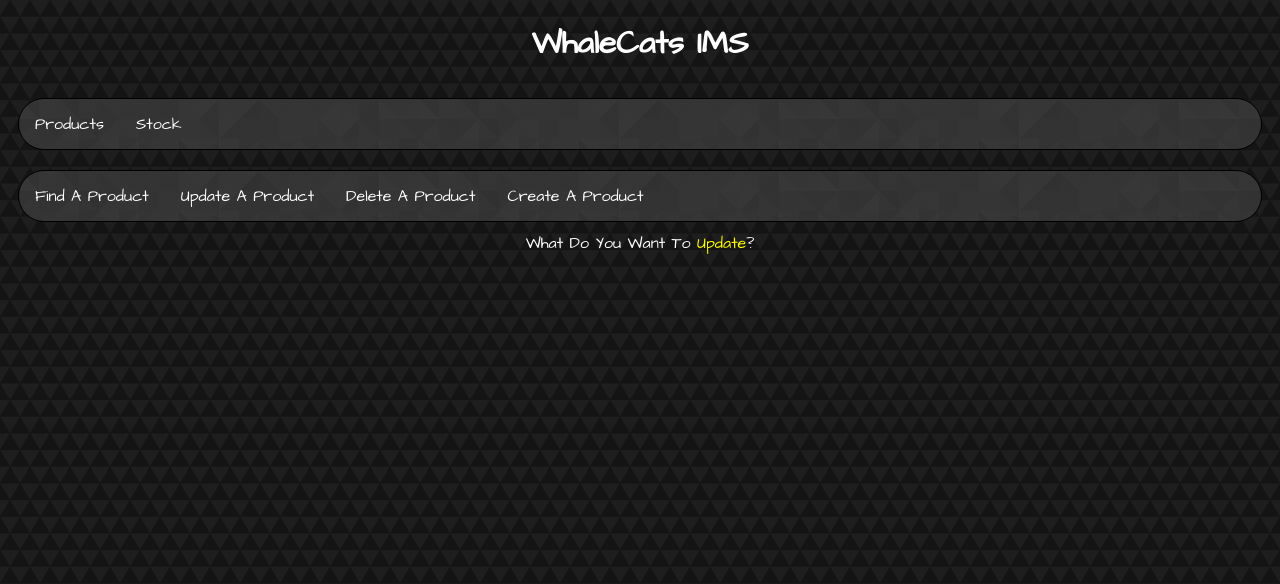
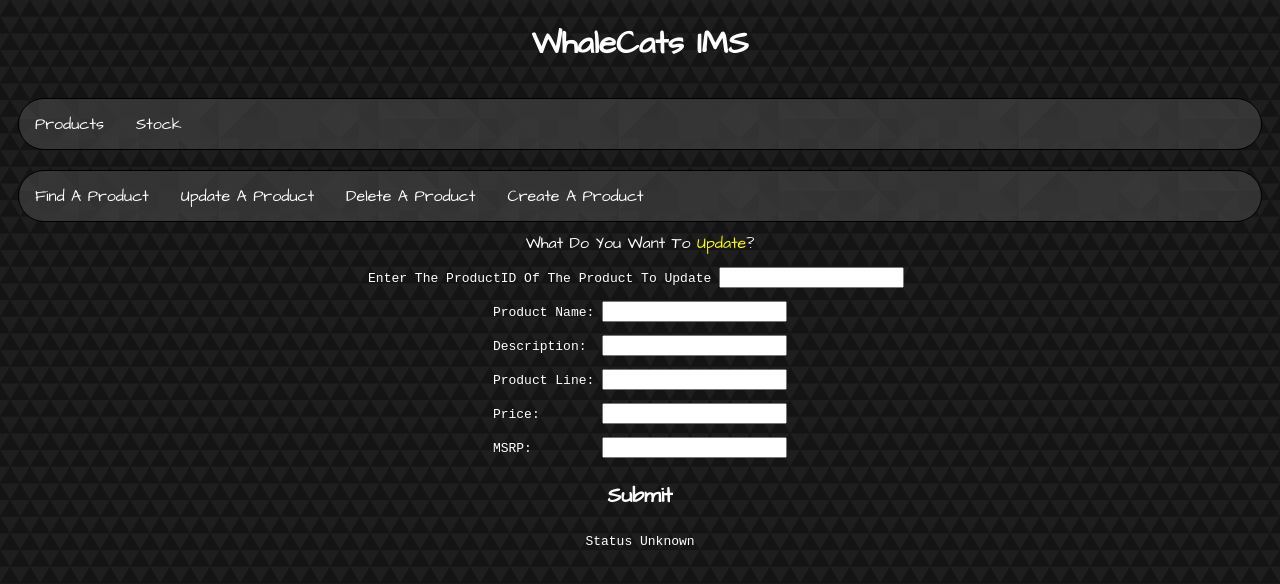
Before and after one commit to James-Ingram/IndividualReactProject, a React (Create React App) app: page /UpdateProduct in a window 1280 px wide. Shown: the top 584 px of the page. Built offline with nearby package versions, Linux system fonts and the light colour scheme.

Commit message:
Added Product Update Functionality

```diff
--- a/src/components/product/CreateProduct.js
+++ b/src/components/product/CreateProduct.js
@@ -129,6 +129,7 @@ class CreateProduct extends Component {
                         <button id="button" type="button" onClick={this.createProduct}>Submit</button>
                     </div>
                 </div>
+
             </div>
         );
     }
--- a/src/components/product/DeleteProduct.js
+++ b/src/components/product/DeleteProduct.js
@@ -8,7 +8,7 @@ class DeleteProduct extends Component {
         super(props);
         this.state = {
             input: "",
-            data: "Status Unkown"
+            data: "Status Unknown"
         }
     }
     onChange = (e) => {
--- a/src/components/product/UpdateProduct.js
+++ b/src/components/product/UpdateProduct.js
@@ -1,9 +1,126 @@
 import React, { Component } from 'react';
 import Products from '../Products';
 import '../../App.css';
+import axios from 'axios';
+import MessageDisplay from '../MessageDisplay';
 class UpdateProduct extends Component {
+    constructor(props) {
+        super(props);
+        this.state = {
+            data: "Status Unknown",
+            input: "",
+            createInput: {
+                productName: "default",
+                description: "default",
+                productLine: "default",
+                price: "000",
+                mSRP: "000"
+            },
+        }
+    } validateNum(val) {
+        for (let i = 0; i < val.length; i++) {
+            console.log()
+            if (val.charCodeAt(i) < 48 || val.charCodeAt(i) > 57) {
+                return false;
+            }
+        }
+        return true;
+    };
     updateProduct = () => {
+        if (!this.validateNum(this.state.createInput.price)) {
+            alert("Price Input Contains Non-Numeric Values!")
+            return;
+        } else if (!this.validateNum(this.state.createInput.mSRP)) {
+            alert("MSRP Input Contains Non-Numeric Values!")
+            return;
+        }
+        if (this.state.createInput.productName === "default") {
+            alert("One Of The Required Fields Is Empty!");
+            return;
+        } else if (this.state.createInput.description === "default") {
+            alert("One Of The Required Fields Is Empty!");
+            return;
+        } else if (this.state.createInput.productLine === "default") {
+            alert("One Of The Required Fields Is Empty!");
+            return;
+        } else if (this.state.createInput.price === "000") {
+            alert("One Of The Required Fields Is Empty!");
+            return;
+        } else if (this.state.createInput.mSRP === "000") {
+            alert("One Of The Required Fields Is Empty!");
+            return;
+        }
+        if (this.state.input === "") {
+            alert("Please Enter A Value");
+            return;
+        }
+        axios.put(`http://35.189.68.32:8080/JamesIndividualProject/api/product/updateProduct/${this.state.input}`, {
+            "productName": this.state.createInput.productName,
+            "description": this.state.createInput.description,
+            "productLine": this.state.createInput.productLine,
+            "price": this.state.createInput.price,
+            "mSRP": this.state.createInput.mSRP
+        })
+            .then(r => this.setState({ data: r.data }))
     }
+    onChange = (e) => {
+        this.setState({ input: e.target.value });
+    }
+    onChangeName = (a) => {
+        this.setState({
+            createInput: {
+                productName: a.target.value,
+                description: this.state.createInput.description,
+                productLine: this.state.createInput.productLine,
+                price: this.state.createInput.price,
+                mSRP: this.state.createInput.mSRP
+            }
+        })
+    };
+    onChangeDesc = (b) => {
+        this.setState({
+            createInput: {
+                productName: this.state.createInput.productName,
+                description: b.target.value,
+                productLine: this.state.createInput.productLine,
+                price: this.state.createInput.price,
+                mSRP: this.state.createInput.mSRP
+            }
+        });
+    };
+    onChangeLine = (c) => {
+        this.setState({
+            createInput: {
+                productName: this.state.createInput.productName,
+                description: this.state.createInput.description,
+                productLine: c.target.value,
+                price: this.state.createInput.price,
+                mSRP: this.state.createInput.mSRP
+            }
+        });
+    };
+    onChangePrice = (d) => {
+        this.setState({
+            createInput: {
+                productName: this.state.createInput.productName,
+                description: this.state.createInput.description,
+                productLine: this.state.createInput.productLine,
+                price: d.target.value,
+                mSRP: this.state.createInput.mSRP
+            }
+        });
+    };
+    onChangeMSRP = (e) => {
+        this.setState({
+            createInput: {
+                productName: this.state.createInput.productName,
+                description: this.state.createInput.description,
+                productLine: this.state.createInput.productLine,
+                price: this.state.createInput.price,
+                mSRP: e.target.value
+            }
+        });
+    };
 
     render() {
         return (
@@ -11,7 +128,20 @@ class UpdateProduct extends Component {
                 <Products />
                 <div id="productUpdate" >
                     What Do You Want To <span style={{ color: "#ffff00" }}>Update</span>?
-	            </div>
+
+                     <div>
+                        <pre>Enter The ProductID Of The Product To Update <input id="updateInput" type="text" maxLength="20" onChange={this.onChange} /> </pre>
+                        <pre>Product Name: <input id="updateNameInput" type="text" maxLength="20" onChange={this.onChangeName} /></pre>
+                        <pre>Description:  <input id="updateDescInput" type="text" maxLength="20" onChange={this.onChangeDesc} /></pre>
+                        <pre>Product Line: <input id="updateLineInput" type="text" maxLength="20" onChange={this.onChangeLine} /></pre>
+                        <pre>Price:        <input id="updatePriceInput" type="text" pattern="^[0-9]$" maxLength="5" onChange={this.onChangePrice} /></pre>
+                        <pre>MSRP:         <input id="updateMSRPInput" type="text" pattern="^[0-9]$" maxLength="5" onChange={this.onChangeMSRP} /></pre>
+                        <button id="button" type="button" onClick={this.updateProduct}>Submit</button>
+                    </div>
+                </div>
+                <MessageDisplay
+                    message={this.state.data}
+                />
             </div>
         );
     }
--- a/src/components/stock/CreateStock.js
+++ b/src/components/stock/CreateStock.js
@@ -27,7 +27,7 @@ class CreateStock extends Component {
     };
     createStock = () => {
         if (!this.validateNum(this.state.createInput.amount)){
-            alert("Price Input Contains Non-Numeric Values!")
+            alert("Amount Input Contains Non-Numeric Values!")
             return;
         }
         if (this.state.createInput.supplier === "") {
```
